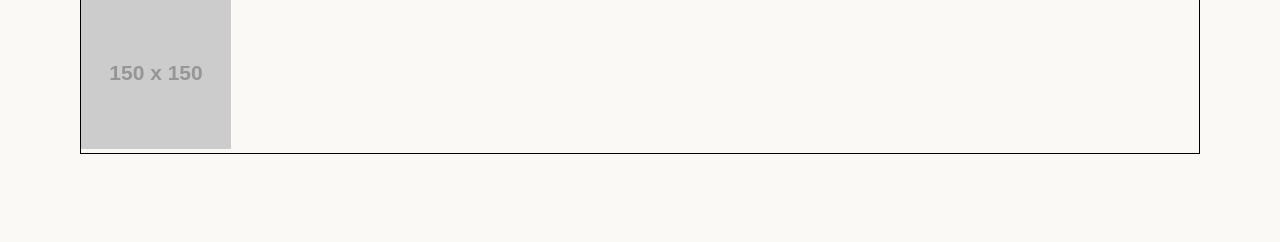
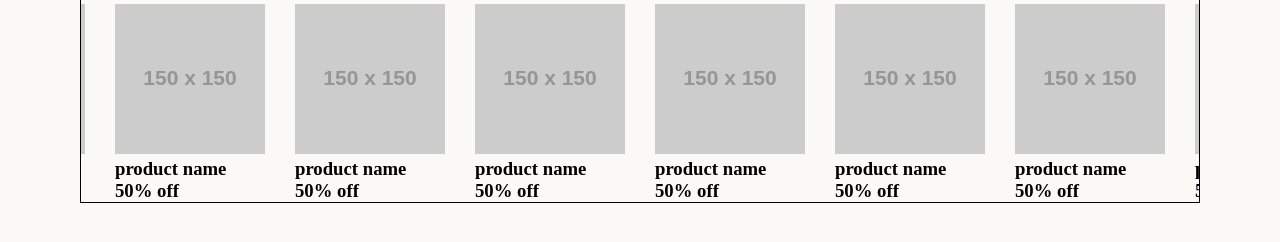
Before and after one commit to Dhrumil-sim/task_2_html, a plain HTML site: page index.html in a window 1280 px wide. Shown: the part 544-786 px from the top of the page. Drawn offline with Linux system fonts and the light colour scheme; placeholder pictures from the web are drawn by us.

Commit message:
final skalaton

```diff
--- a/index.html
+++ b/index.html
@@ -7,6 +7,7 @@
     <title>FlipKart</title>
     <link rel="stylesheet" href="styles/style.css">
     <link rel="stylesheet" href="https://cdnjs.cloudflare.com/ajax/libs/font-awesome/5.15.4/css/all.min.css">
+    <link rel="icon" href="https://placehold.co/60x60" sizes="16x16" type="image/png">
 
 </head>
 
@@ -58,8 +59,83 @@
             <button>view all</button>
         </div>
         <hr>
-        <div class="product-cards">
-            <img src="https://placehold.co/150x150" alt="prod1">
+        <div class="products-card">
+            <div class="product">
+                <img src="https://placehold.co/150x150" alt="prod1">
+                <h3 class="product-name">product name</h3>
+                <h3 class="discount">50% off </h3>
+                <h4 class="deemed-msg"></h4>
+            </div>
+            <div class="product">
+                <img src="https://placehold.co/150x150" alt="prod1">
+                <h3 class="product-name">product name</h3>
+                <h3 class="discount">50% off </h3>
+                <h4 class="deemed-msg"></h4>
+            </div>
+            <div class="product">
+                <img src="https://placehold.co/150x150" alt="prod1">
+                <h3 class="product-name">product name</h3>
+                <h3 class="discount">50% off </h3>
+                <h4 class="deemed-msg"></h4>
+            </div>
+            <div class="product">
+                <img src="https://placehold.co/150x150" alt="prod1">
+                <h3 class="product-name">product name</h3>
+                <h3 class="discount">50% off </h3>
+                <h4 class="deemed-msg"></h4>
+            </div>
+            <div class="product">
+                <img src="https://placehold.co/150x150" alt="prod1">
+                <h3 class="product-name">product name</h3>
+                <h3 class="discount">50% off </h3>
+                <h4 class="deemed-msg"></h4>
+            </div>
+            <div class="product">
+                <img src="https://placehold.co/150x150" alt="prod1">
+                <h3 class="product-name">product name</h3>
+                <h3 class="discount">50% off </h3>
+                <h4 class="deemed-msg"></h4>
+            </div>
+
+            <div class="product">
+                <img src="https://placehold.co/150x150" alt="prod1">
+                <h3 class="product-name">product name</h3>
+                <h3 class="discount">50% off </h3>
+                <h4 class="deemed-msg"></h4>
+            </div>
+            <div class="product">
+                <img src="https://placehold.co/150x150" alt="prod1">
+                <h3 class="product-name">product name</h3>
+                <h3 class="discount">50% off </h3>
+                <h4 class="deemed-msg"></h4>
+            </div>
+            <div class="product">
+                <img src="https://placehold.co/150x150" alt="prod1">
+                <h3 class="product-name">product name</h3>
+                <h3 class="discount">50% off </h3>
+                <h4 class="deemed-msg"></h4>
+            </div>
+
+            <div class="product">
+                <img src="https://placehold.co/150x150" alt="prod1">
+                <h3 class="product-name">product name</h3>
+                <h3 class="discount">50% off </h3>
+                <h4 class="deemed-msg"></h4>
+            </div>
+            <div class="product">
+                <img src="https://placehold.co/150x150" alt="prod1">
+                <h3 class="product-name">product name</h3>
+                <h3 class="discount">50% off </h3>
+                <h4 class="deemed-msg"></h4>
+            </div>
+            <div class="product">
+                <img src="https://placehold.co/150x150" alt="prod1">
+                <h3 class="product-name">product name</h3>
+                <h3 class="discount">50% off </h3>
+                <h4 class="deemed-msg"></h4>
+            </div>
+
+
 
         </div>
     </div>
--- a/styles/style.css
+++ b/styles/style.css
@@ -118,3 +118,13 @@ body{
     height: 50px;
     border-radius: 5px;
 }
+
+
+.DealsOfTheDay .products-card {
+    display: flex;
+    margin-top: 5px;
+    justify-content: center;
+    gap: 30px;
+    overflow-x: auto;
+
+}
```
